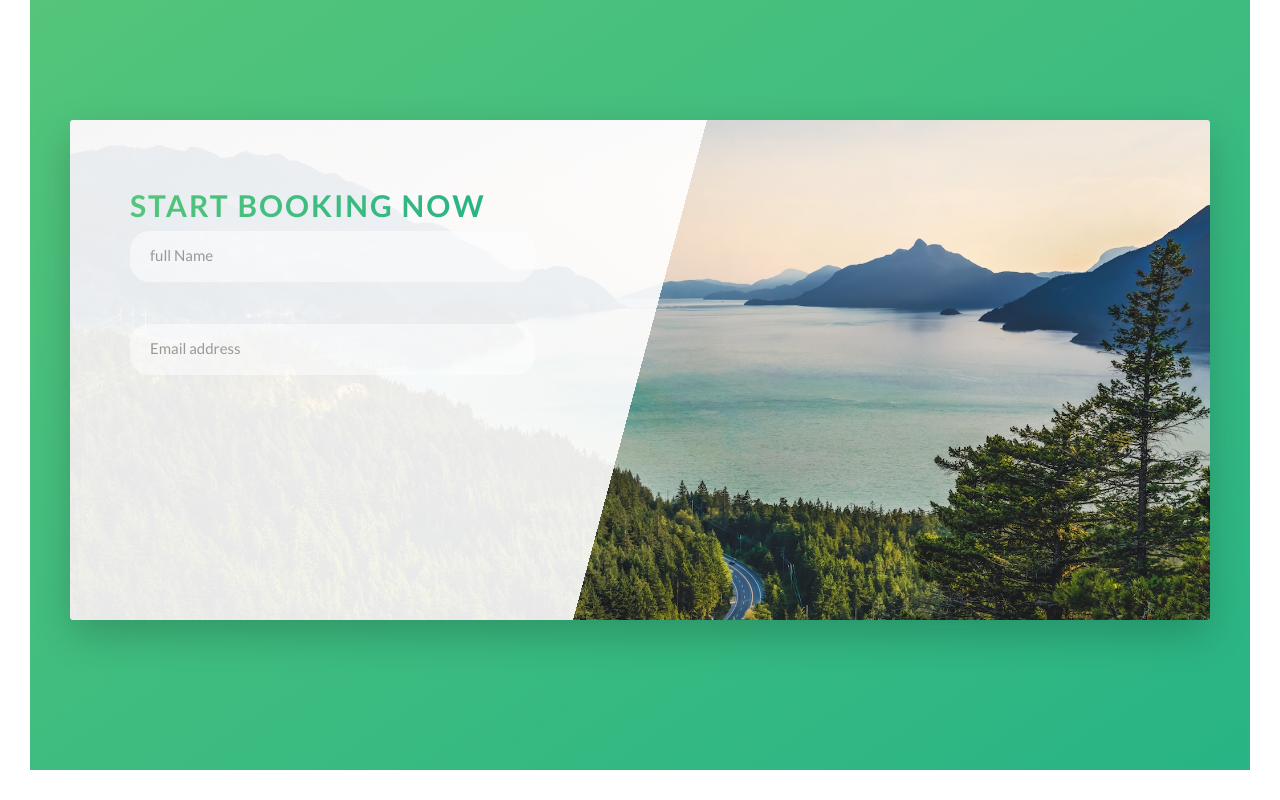
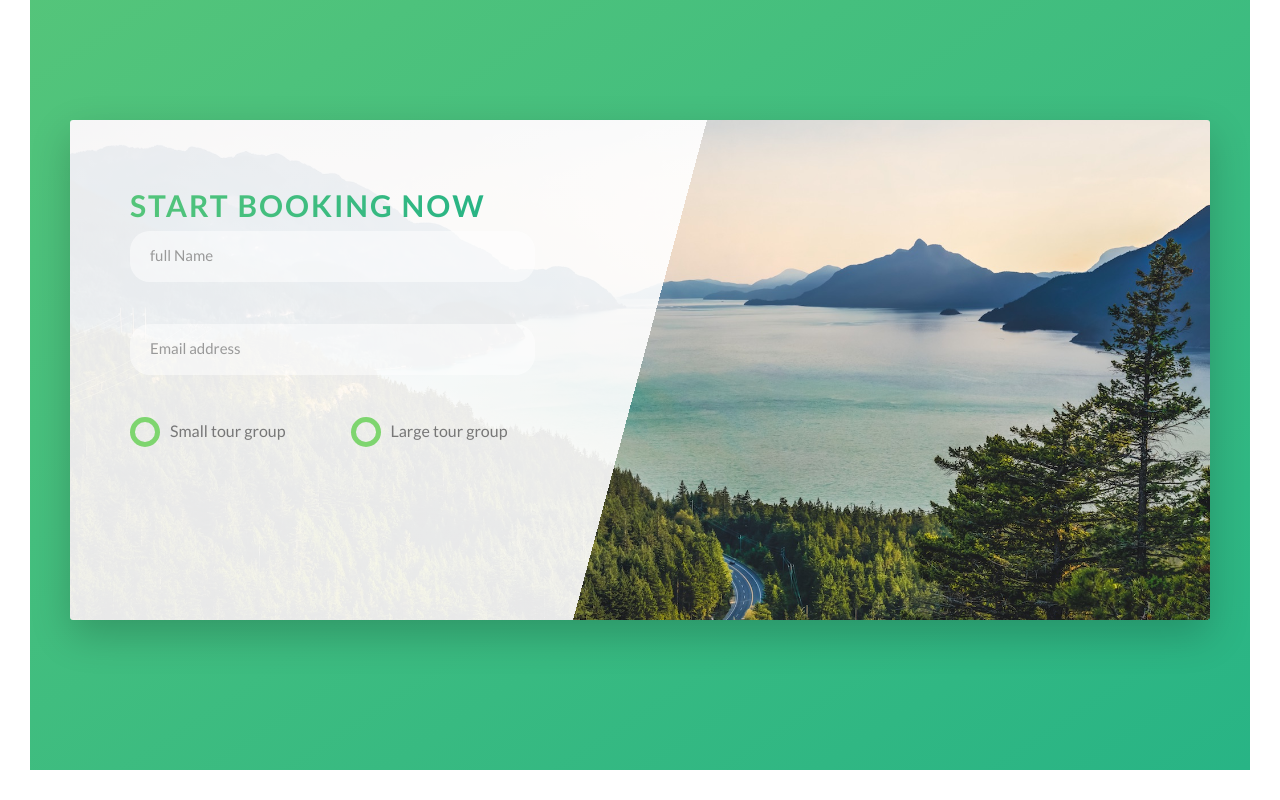
Before and after one commit to akshayr20/Booking-App-Template, an Angular app: page / in a window 1280 px wide. Shown: the part 4394-5194 px from the top of the page. Built offline with nearby package versions, Linux system fonts and the light colour scheme.

Commit message:
added styyled radio buttons to the form

```diff
--- a/src/app/booking/booking.component.html
+++ b/src/app/booking/booking.component.html
@@ -5,12 +5,22 @@
         <form class="form">
           <div class="u-margin-bottom-medium"><h2 class="heading-secondary">Start Booking Now</h2></div>
           <div class="form__group">
-            <input type="text" class="form__input" id="name" placeholder="full Name" required autocomplete="off"/>
+            <input type="text" class="form__input" id="name" placeholder="full Name" required autocomplete="off" />
             <label for="name" class="form__label">Full Name</label>
           </div>
           <div class="form__group">
-            <input type="email" class="form__input" id="email" placeholder="Email address" required autocomplete="off"/>
+            <input type="email" class="form__input" id="email" placeholder="Email address" required autocomplete="off" />
             <label for="email" class="form__label">Email</label>
+          </div>
+          <div class="form__group">
+            <div class="form__radio-group">
+              <input type="radio" class="form__radio-input" id="small" name="size" />
+              <label for="small" class="form__radio-label"> <span class="form__radio-button"> </span> Small tour group </label>
+            </div>
+            <div class="form__radio-group">
+              <input type="radio" class="form__radio-input" id="large" name="size" />
+              <label for="large" class="form__radio-label"> <span class="form__radio-button"> </span> Large tour group</label>
+            </div>
           </div>
         </form>
       </div>
--- a/src/app/booking/booking.component.scss
+++ b/src/app/booking/booking.component.scss
@@ -29,7 +29,7 @@
     border: none;
     font-family: inherit;
     border-bottom: 3px solid transparent;
-    transition: all .3s;
+    transition: all 0.3s;
     &:focus {
       outline: none;
       box-shadow: 0 1rem 2rem rgba($color-black, 0.1);
@@ -51,7 +51,7 @@
     margin-left: 2rem;
     margin-top: 0.7rem;
     display: block;
-    transition: all .3s;
+    transition: all 0.3s;
   }
 
   &__input:placeholder-shown + &__label {
@@ -59,4 +59,45 @@
     visibility: hidden;
     transform: translateY(-4rem);
   }
+
+  &__radio-group {
+    width: 49%;
+    display: inline-block;
+  }
+  &__radio-input {
+    display: none;
+  }
+  &__radio-label {
+    cursor: pointer;
+    font-size: 1.6rem;
+    position: relative;
+    padding-left: 4rem;
+  }
+  &__radio-button {
+    display: inline-block;
+    position: absolute;
+    top: -0.4rem;
+    left: 0;
+    height: 3rem;
+    width: 3rem;
+    border: 5px solid $color-primary;
+    border-radius: 50%;
+    &::after {
+      height: 1.2rem;
+      width: 1.2rem;
+      content: '';
+      display: block;
+      border-radius: 50%;
+      position: absolute;
+      top: 50%;
+      left: 50%;
+      transform: translate(-50%, -50%);
+      background-color: $color-primary;
+      opacity: 0;
+      transition: opacity 0.2s;
+    }
+  }
+  &__radio-input:checked ~ &__radio-label &__radio-button::after {
+    opacity: 1;
+  }
 }
```
